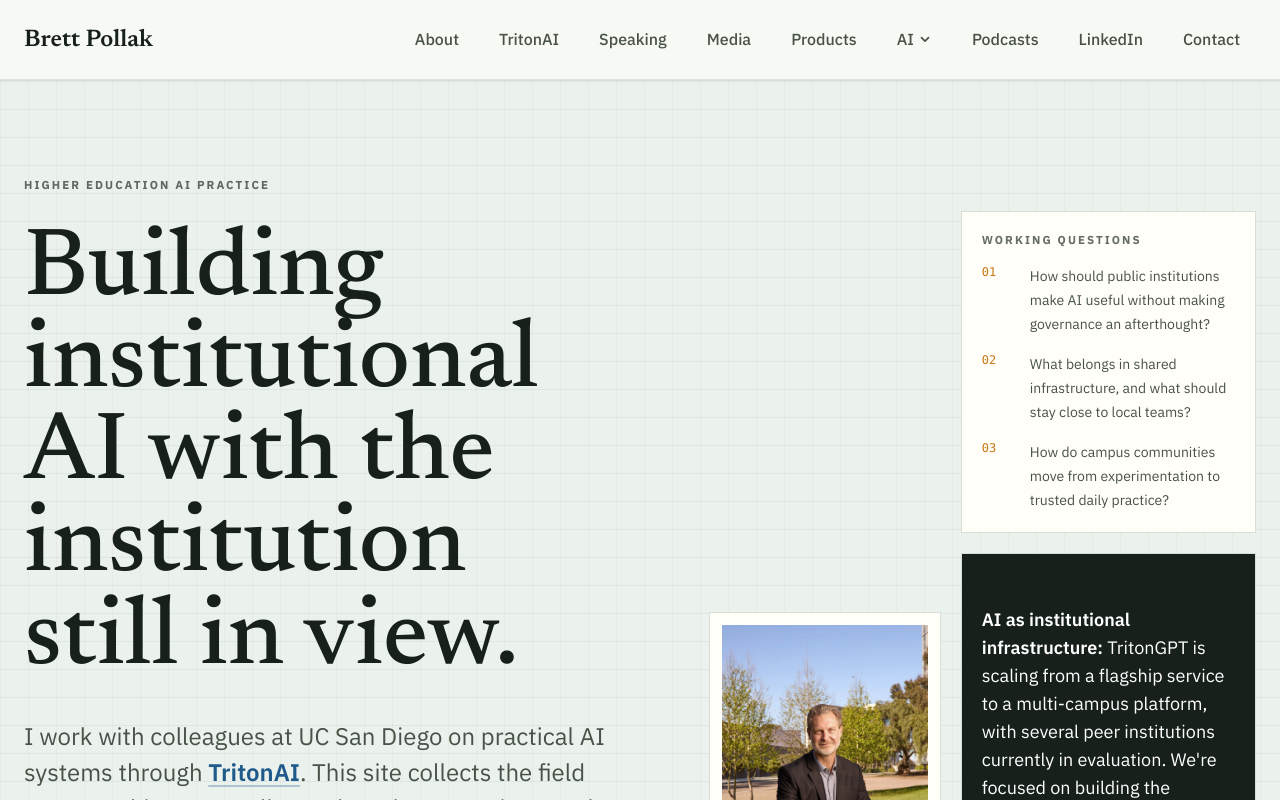
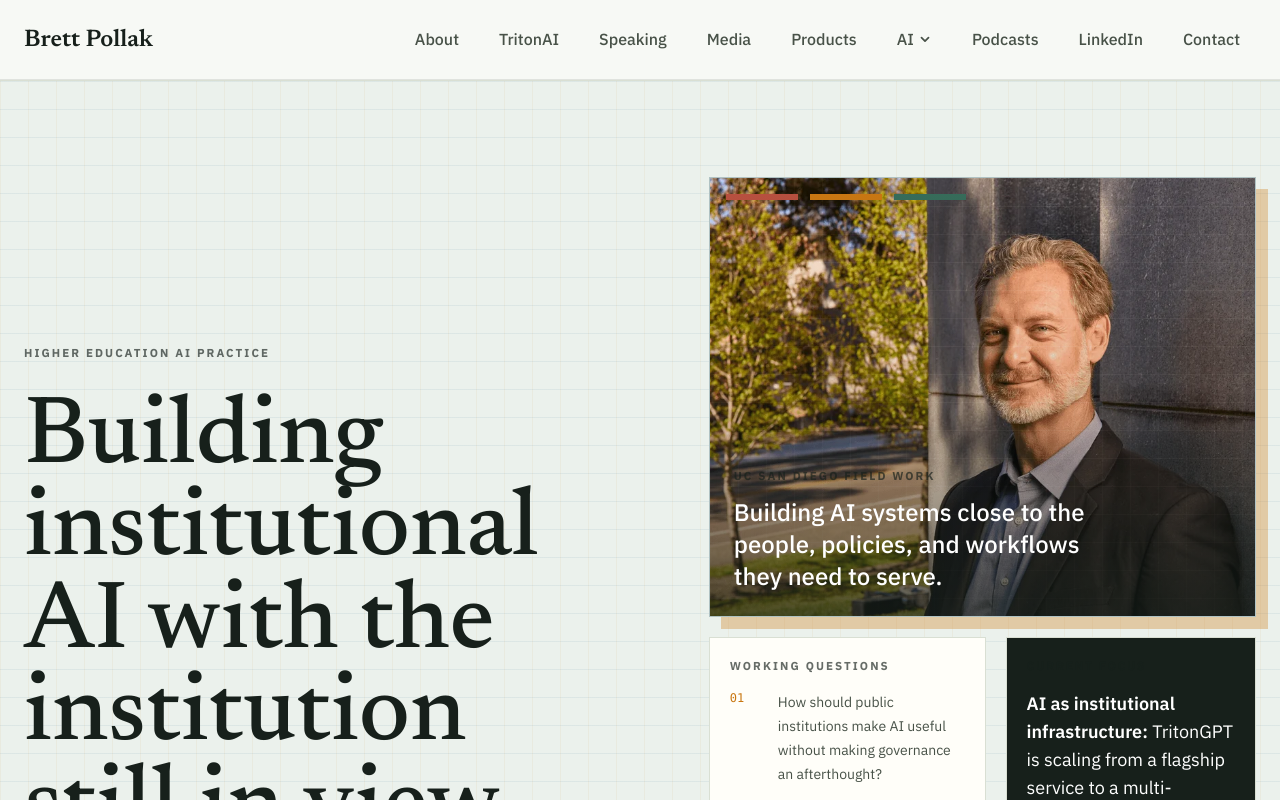
Before and after one commit to bpollak/brettpollak-website, a Next.js app: page / in a window 1280 px wide. Shown: the top 800 px of the page. Built offline with nearby package versions, Linux system fonts and the light colour scheme.

Commit message:
Refine home portrait layout

```diff
--- a/app/globals.css
+++ b/app/globals.css
@@ -205,6 +205,41 @@
   background-size: 28px 28px;
 }
 
+.home-portrait-panel {
+  position: relative;
+  min-height: 440px;
+  overflow: hidden;
+  border: 1px solid color-mix(in srgb, var(--line), var(--signal-blue) 22%);
+  background: color-mix(in srgb, var(--paper-strong) 82%, var(--signal-blue) 18%);
+  box-shadow:
+    12px 12px 0 color-mix(in srgb, var(--signal-gold) 32%, transparent),
+    inset 0 0 0 1px rgba(255, 255, 255, 0.45);
+}
+
+.home-portrait-panel::before {
+  content: "";
+  position: absolute;
+  z-index: 1;
+  inset: 0;
+  background-image:
+    linear-gradient(rgba(255, 254, 249, 0.14) 1px, transparent 1px),
+    linear-gradient(90deg, rgba(255, 254, 249, 0.1) 1px, transparent 1px);
+  background-size: 28px 28px;
+  mix-blend-mode: soft-light;
+  pointer-events: none;
+}
+
+.home-portrait-panel::after {
+  content: "";
+  position: absolute;
+  z-index: 2;
+  inset: 1rem auto auto 1rem;
+  width: 72px;
+  height: 6px;
+  background: var(--signal-coral);
+  box-shadow: 84px 0 0 var(--signal-gold), 168px 0 0 var(--signal-green);
+}
+
 .field-note {
   border: 1px solid var(--line);
   border-left: 4px solid var(--signal-blue);
--- a/app/page.tsx
+++ b/app/page.tsx
@@ -204,7 +204,7 @@
           <div className="grid lg:grid-cols-[1.05fr_0.95fr] gap-12 xl:gap-20 items-end">
             <div>
               <p className="rule-label mb-8">Higher education AI practice</p>
-              <h1 className="text-6xl md:text-7xl xl:text-8xl leading-[0.96] font-medium text-[#17201b] max-w-4xl">
+              <h1 className="text-5xl sm:text-6xl md:text-7xl xl:text-8xl leading-[0.96] font-medium text-[#17201b] max-w-[20rem] sm:max-w-4xl">
                 Building institutional AI with the institution still in view.
               </h1>
               <p className="mt-8 max-w-2xl text-xl md:text-2xl leading-9 text-[#485248]">
@@ -230,22 +230,28 @@
               </div>
             </div>
 
-            <div className="grid sm:grid-cols-[0.88fr_1.12fr] gap-5 items-end">
-              <div className="relative border border-[#d9dfd3] bg-[#fffef9] p-3">
+            <div className="space-y-5 lg:self-stretch">
+              <div className="home-portrait-panel">
                 <Image
-                  src="/brett-pollak-headshot-sit-center.webp"
+                  src="/brettpollak-headshot-lean.webp"
                   alt="Brett Pollak"
-                  width={500}
-                  height={753}
-                  className="w-full grayscale-[15%]"
+                  fill
+                  className="z-0 object-cover object-[center_36%]"
                   placeholder="blur"
                   blurDataURL={heroBlurDataURL}
                   priority
-                  sizes="(min-width: 1024px) 23vw, (min-width: 640px) 45vw, 100vw"
+                  sizes="(min-width: 1280px) 520px, (min-width: 1024px) 44vw, 100vw"
                 />
+                <div className="absolute inset-0 z-10 bg-gradient-to-t from-[#17201b]/70 via-[#17201b]/10 to-transparent" />
+                <div className="absolute inset-x-0 bottom-0 z-20 p-5 md:p-6 text-white">
+                  <p className="rule-label mb-3 text-white/70">UC San Diego field work</p>
+                  <p className="max-w-sm text-xl md:text-2xl leading-8 font-medium">
+                    Building AI systems close to the people, policies, and workflows they need to serve.
+                  </p>
+                </div>
               </div>
 
-              <div className="space-y-5">
+              <div className="grid sm:grid-cols-2 lg:grid-cols-[1.05fr_0.95fr] gap-5">
                 <div className="border border-[#d9dfd3] bg-[#fffef9] p-5">
                   <p className="rule-label mb-4">Working questions</p>
                   <ol className="space-y-4 text-sm leading-6 text-[#485248]">
```
